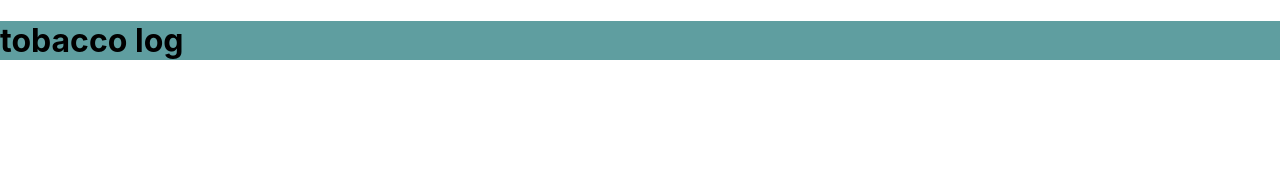
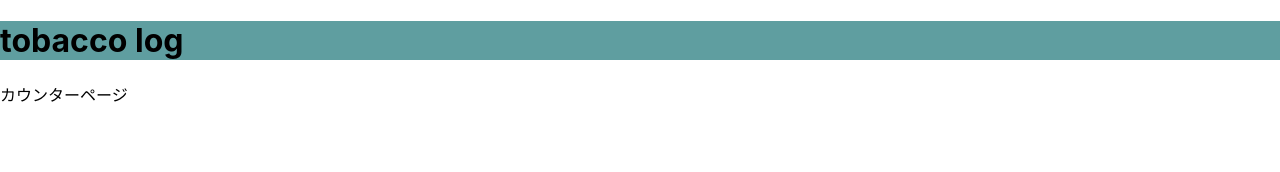
Before and after one commit to seetsuko/its-nonda-, a React (Create React App) app: page / in a window 1280 px wide. Shown: the top 172 px of the page. Built offline with nearby package versions, Linux system fonts and the light colour scheme.

Commit message:
refactor: Counterコンポーネントの表示

```diff
--- a/src/App.tsx
+++ b/src/App.tsx
@@ -1,11 +1,13 @@
 import React from 'react';
 import './scss/App.scss';
 import { Header } from './Header';
+import { Counter } from './Counter';
 
 const App = () => {
   return (
     <div className="App">
       <Header />
+      <Counter />
     </div>
   );
 };
```
